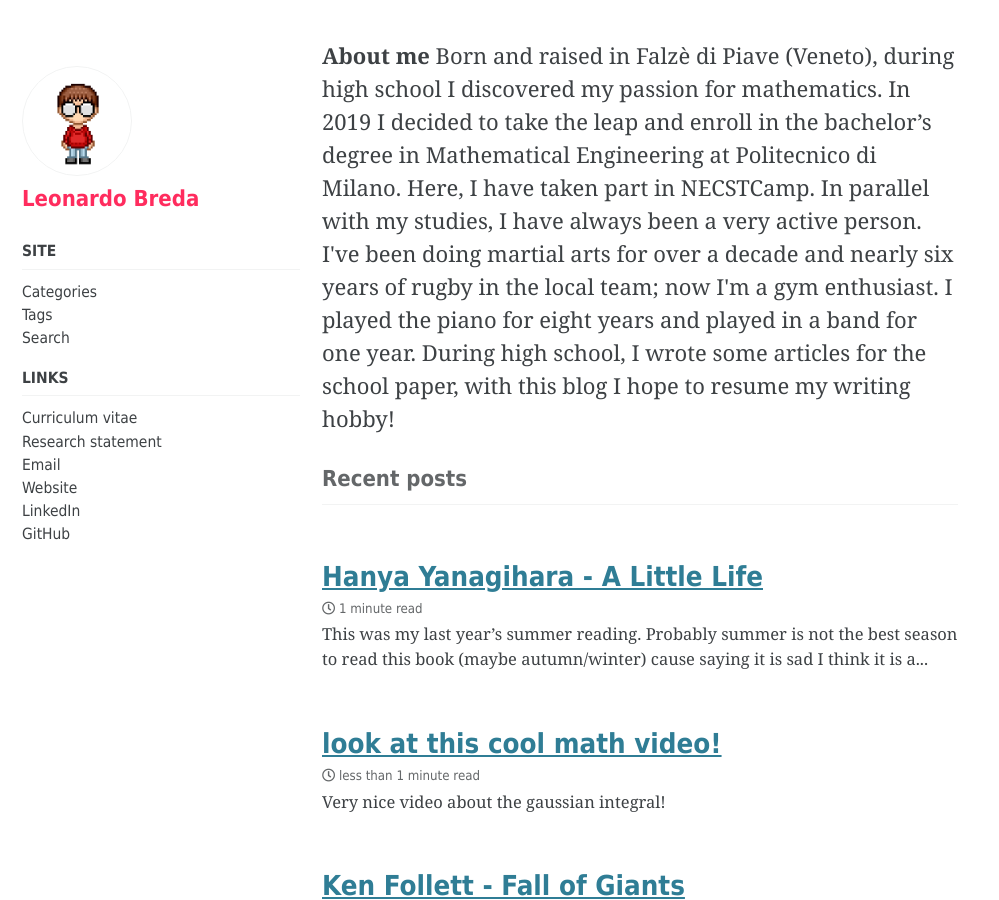
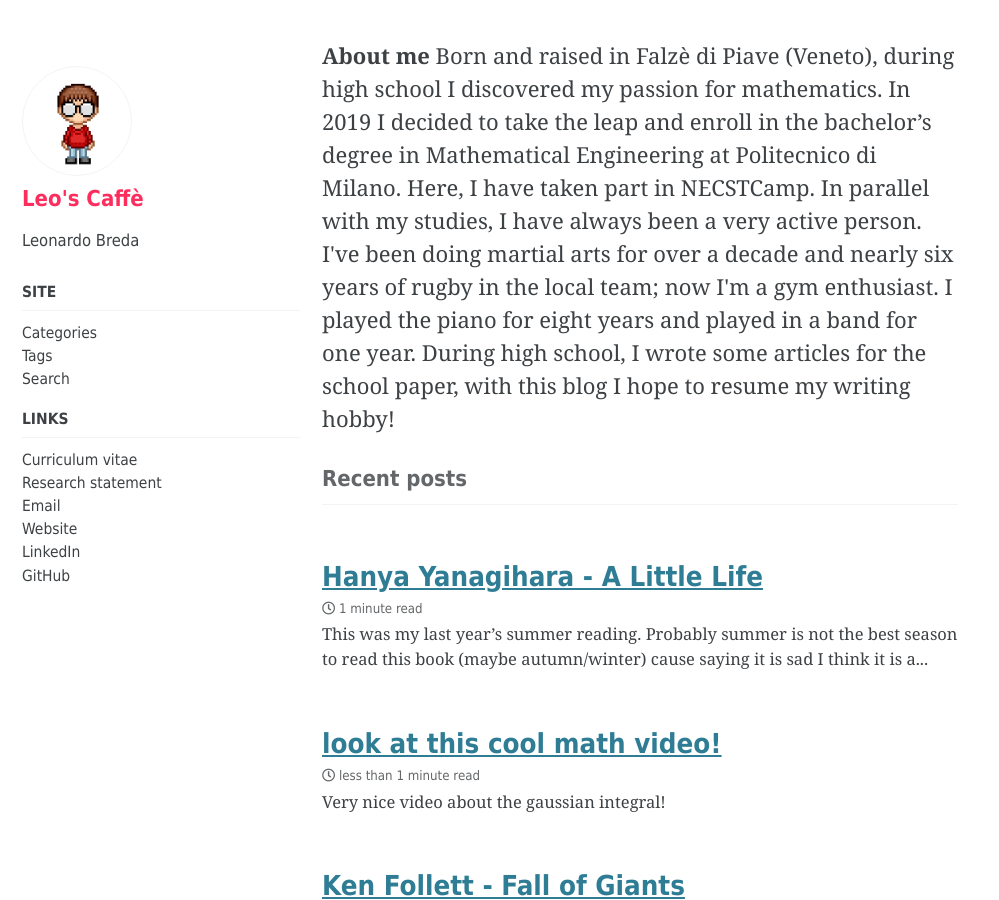
Before and after one commit to leo-breda/leo-breda.github.io, a Jekyll site: the page built from index.html, in a window 1280 px wide and 900 px high. Shown: the whole window, without its empty margins (0-999 px from the left). Built offline with Jekyll 4.4.1, drawn with Linux system fonts in a browser that asks for light colours; cached includes are drawn as plain includes; the list of posts is cut into pages by our own code.

Commit message:
Update _config.yml

```diff
--- a/_config.yml
+++ b/_config.yml
@@ -103,9 +103,10 @@
 
 # Site Author
 author:
-  name             : "Leonardo Breda"
+  name             : "Leo's Caffè"
   avatar           : "/assets/images/avatar.png"
-  bio              : ""
+  bio              : "Leonardo Breda"
+
 
 # Site Footer
 footer:
```
